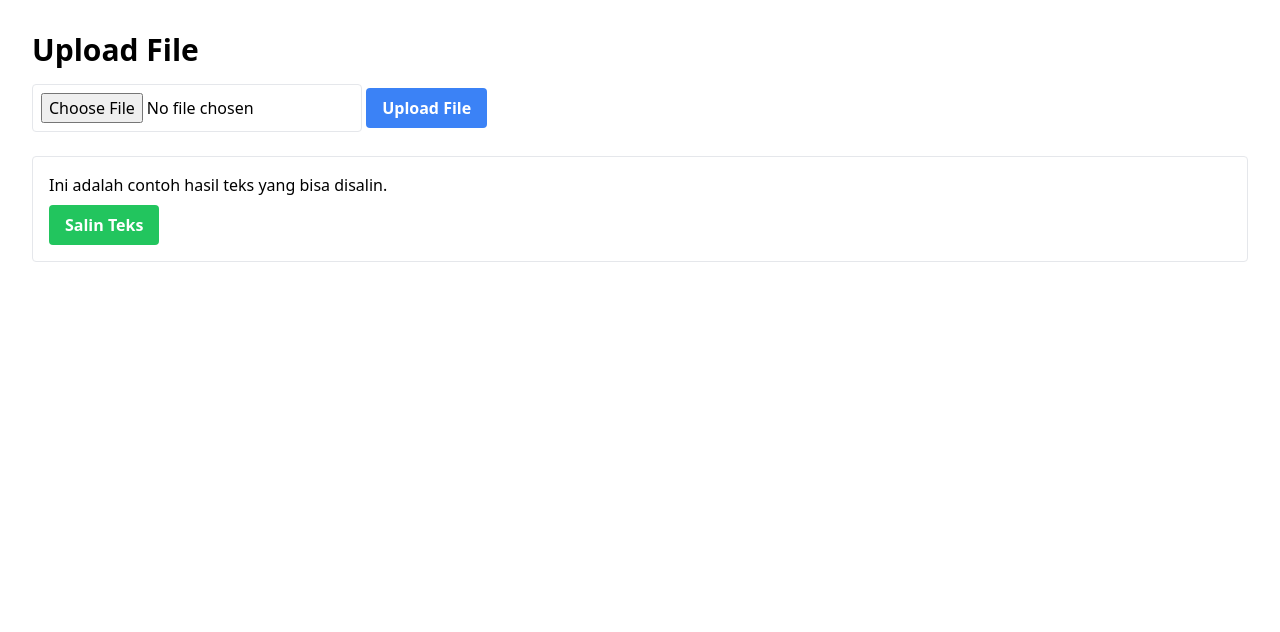
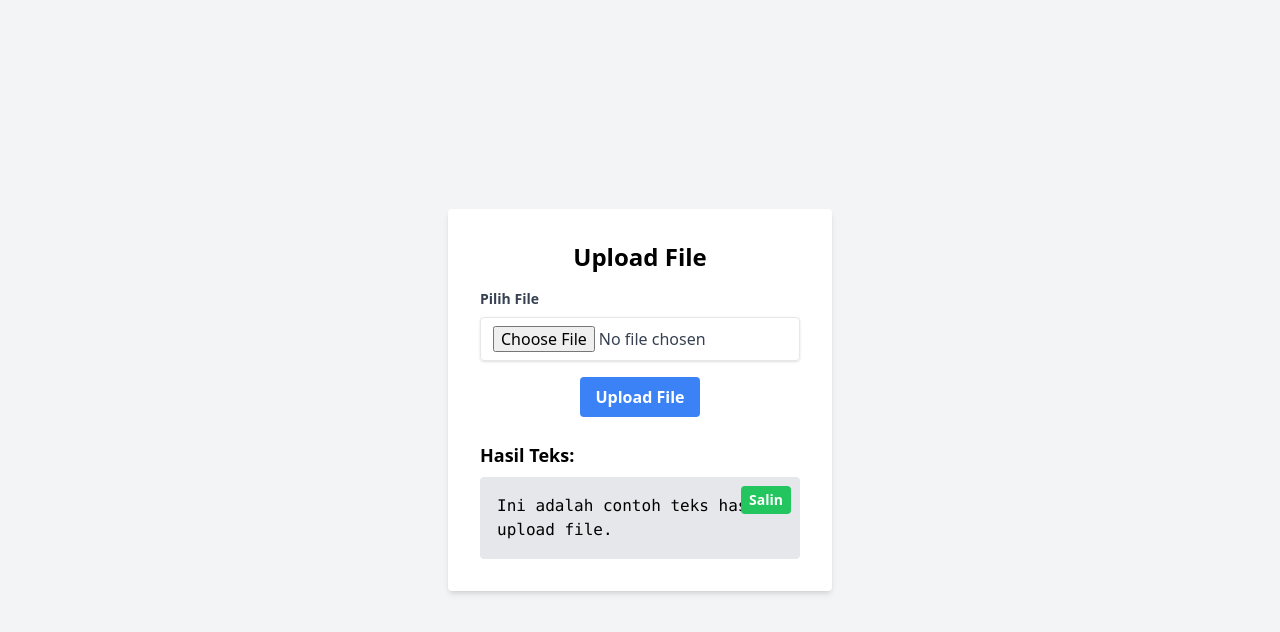
Before and after one commit to Yayaya-Serahlu/upload-file-web, a website: page index.html in a window 1280 px wide. Drawn offline with nearby package versions, Linux system fonts and the light colour scheme.

Commit message:
Update index.html

```diff
--- a/index.html
+++ b/index.html
@@ -6,37 +6,49 @@
     <title>Upload File</title>
     <script src="https://cdn.tailwindcss.com"></script>
 </head>
-<body>
-    <div class="container mx-auto p-8">
-        <h1 class="text-3xl font-bold mb-4">Upload File</h1>
-        <form ref="uploadForm" id="uploadForm" action="/upload" method="post" enctype="multipart/form-data" class="mb-4">
-            <input type="file" name="file" class="mb-2 p-2 border rounded" />
-            <button type="submit" name="submit" class="bg-blue-500 hover:bg-blue-700 text-white font-bold py-2 px-4 rounded">Upload File</button>
+<body class="bg-gray-100 h-screen flex items-center justify-center">
+    <div class="bg-white p-8 rounded shadow-md w-96">
+        <h1 class="text-2xl font-semibold mb-4 text-center">Upload File</h1>
+        <form ref="uploadForm" id="uploadForm" action="/upload" method="post" enctype="multipart/form-data">
+            <div class="mb-4">
+                <label class="block text-gray-700 text-sm font-bold mb-2" for="file">
+                    Pilih File
+                </label>
+                <input class="shadow appearance-none border rounded w-full py-2 px-3 text-gray-700 leading-tight focus:outline-none focus:shadow-outline" id="file" type="file" name="file">
+            </div>
+            <div class="flex items-center justify-center">
+                <input class="bg-blue-500 hover:bg-blue-700 text-white font-bold py-2 px-4 rounded focus:outline-none focus:shadow-outline" type="submit" value="Upload File" name="submit">
+            </div>
         </form>
-        <div id="result" class="mt-4 p-4 border rounded">
-            <p id="resultText">Hasil akan muncul di sini...</p>
-            <button id="copyButton" class="bg-green-500 hover:bg-green-700 text-white font-bold py-2 px-4 rounded mt-2">Salin Teks</button>
+
+        <div id="hasil-teks" class="mt-6 hidden">
+            <h2 class="text-lg font-semibold mb-2">Hasil Teks:</h2>
+            <div class="border rounded p-4 bg-gray-200 relative">
+                <pre id="teks-hasil" class="whitespace-pre-wrap"></pre>
+                <button id="salin-teks" class="absolute top-2 right-2 bg-green-500 hover:bg-green-700 text-white font-bold py-1 px-2 rounded text-sm">Salin</button>
+            </div>
         </div>
     </div>
 
     <script>
-        const copyButton = document.getElementById('copyButton');
-        const resultText = document.getElementById('resultText');
+        // Contoh simulasi hasil teks (ganti dengan hasil dari server)
+        const hasilTeks = "Ini adalah contoh teks hasil upload file.";
 
-        copyButton.addEventListener('click', () => {
-            const textToCopy = resultText.textContent;
-            navigator.clipboard.writeText(textToCopy).then(() => {
+        // Menampilkan hasil teks
+        const hasilTeksDiv = document.getElementById('hasil-teks');
+        const teksHasilPre = document.getElementById('teks-hasil');
+        teksHasilPre.textContent = hasilTeks;
+        hasilTeksDiv.classList.remove('hidden');
+
+        // Fungsi untuk menyalin teks
+        document.getElementById('salin-teks').addEventListener('click', function() {
+            const teks = document.getElementById('teks-hasil').textContent;
+            navigator.clipboard.writeText(teks).then(() => {
                 alert('Teks berhasil disalin!');
             }).catch(err => {
                 console.error('Gagal menyalin teks: ', err);
-                alert('Gagal menyalin teks.');
             });
         });
-
-        // Contoh untuk menampilkan hasil (ganti dengan logika sesuai kebutuhan)
-        setTimeout(() => {
-            resultText.textContent = "Ini adalah contoh hasil teks yang bisa disalin.";
-        }, 1000); // Menunda 1 detik untuk simulasi
     </script>
 </body>
 </html>
```
